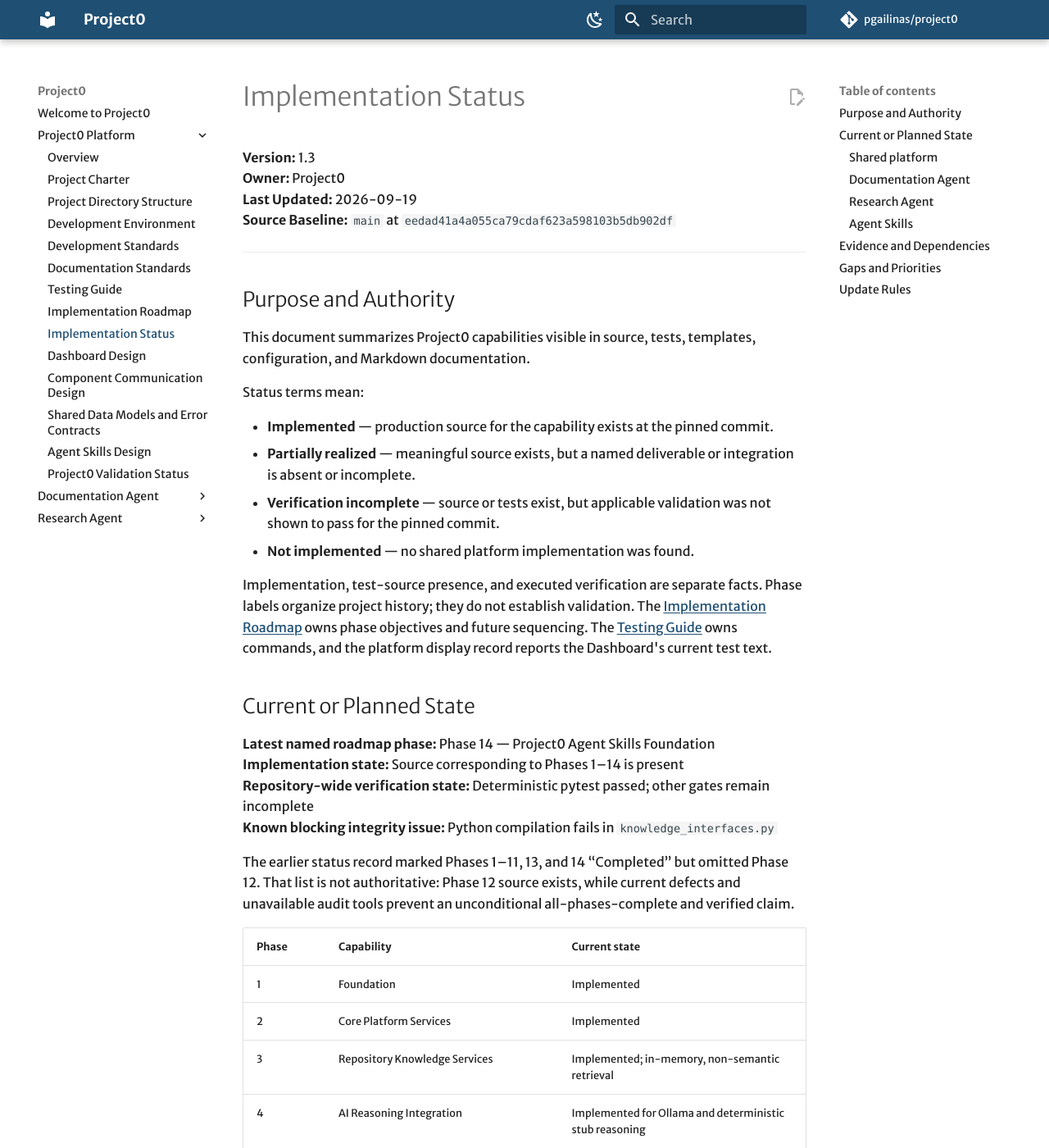
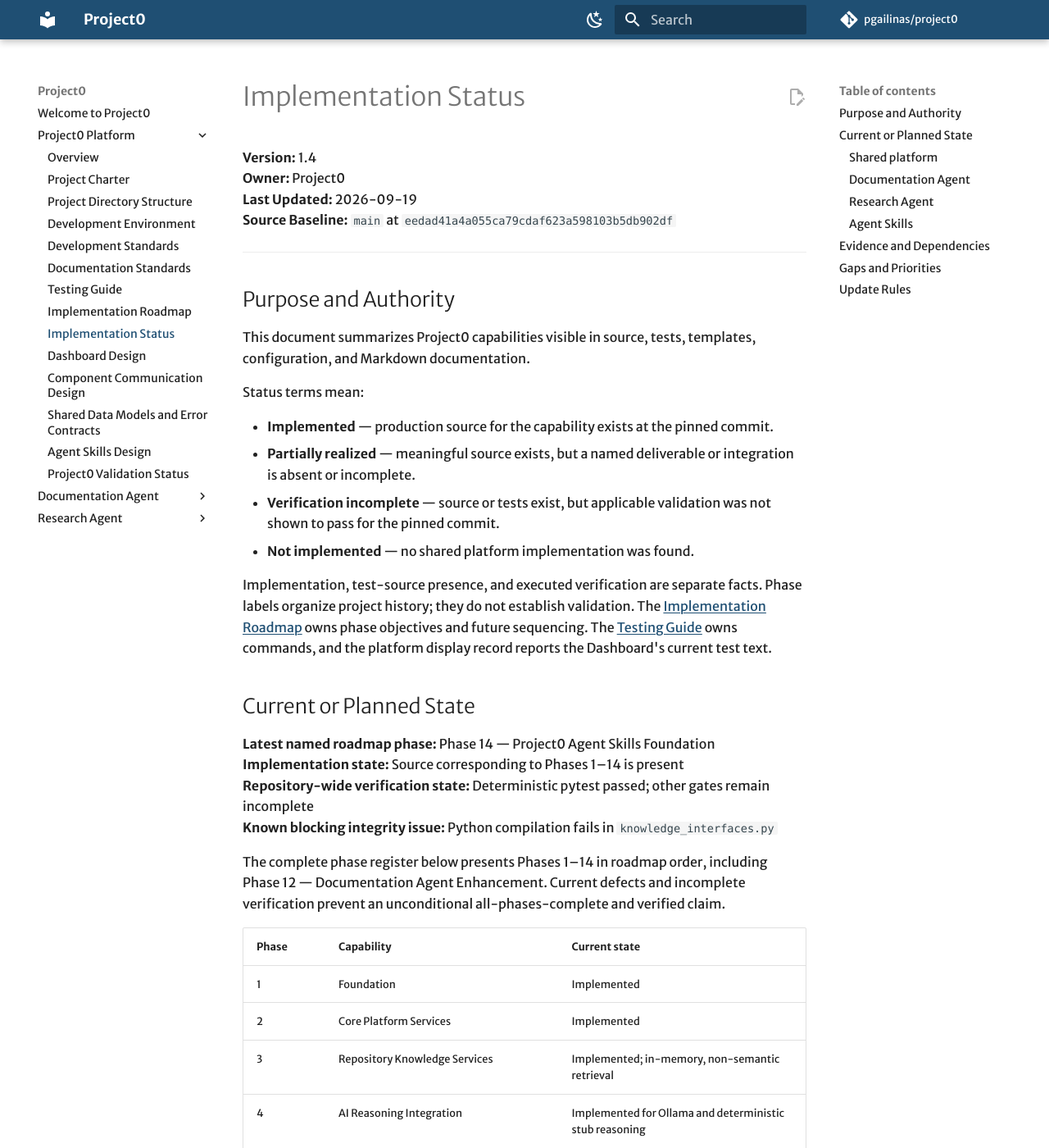
Before and after one commit to pgailinas/project0, an MkDocs documentation site: the page built from docs/platform/Implementation_Status.md, in a window 1280 px wide and 1400 px high. Shown: the whole window at 82% size. Built offline with MkDocs 1.6.1 and Material for MkDocs 9.7.7, drawn with Linux system fonts in a browser that asks for light colours; some web fonts are replaced; comment, search, counter and statistics services are not loaded; some of the changed text lies outside the part shown.

Commit message:
Update project phase tracking

```diff
--- a/docs/platform/Implementation_Status.md
+++ b/docs/platform/Implementation_Status.md
@@ -1,6 +1,6 @@
 # Implementation Status
 
-**Version:** 1.3
+**Version:** 1.4
 **Owner:** Project0
 **Last Updated:** 2026-09-19
 **Source Baseline:** `main` at `eedad41a4a055ca79cdaf623a598103b5db902df`
@@ -36,10 +36,10 @@ the platform display record reports the Dashboard's current test text.
 **Known blocking integrity issue:** Python compilation fails in
 `knowledge_interfaces.py`
 
-The earlier status record marked Phases 1–11, 13, and 14 “Completed” but omitted
-Phase 12. That list is not authoritative: Phase 12 source exists, while current
-defects and unavailable audit tools prevent an unconditional all-phases-complete
-and verified claim.
+The complete phase register below presents Phases 1–14 in roadmap order,
+including Phase 12 — Documentation Agent Enhancement. Current defects and
+incomplete verification prevent an unconditional all-phases-complete and
+verified claim.
 
 | Phase | Capability | Current state |
 | --- | --- | --- |
@@ -165,7 +165,8 @@ When updating this status:
 
 - identify the exact evidence commit or repository state;
 - separate implementation, test inventory, and executed verification;
-- align phase names and numbers with the roadmap, including Phase 12;
+- preserve the complete Phase 1–14 register and keep names aligned with the
+  roadmap;
 - never carry test counts forward to a changed commit;
 - record unavailable tools, skipped checks, and live-provider checks explicitly;
 - update PDF/ODS companions separately if they remain in use; and
```
Also changed, not shown: 1 other file.
